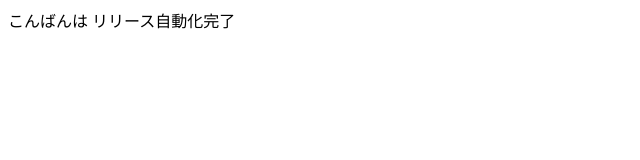
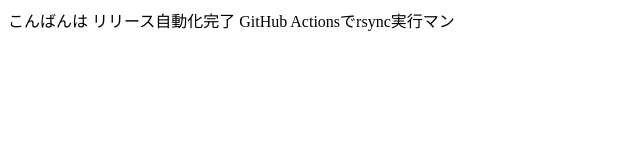
Before and after one commit to WW894/lp-practice-static, a plain HTML site: page public/index.html in a window 1280 px wide. Shown: the whole page, without its empty margins (0-640 px from the left). Drawn offline with Linux system fonts and the light colour scheme.

Commit message:
GitHub Actions rsync自動化

```diff
--- a/public/index.html
+++ b/public/index.html
@@ -9,5 +9,6 @@
 <body>
     こんばんは
     リリース自動化完了
+    GitHub Actionsでrsync実行マン
 </body>
 </html>
```
